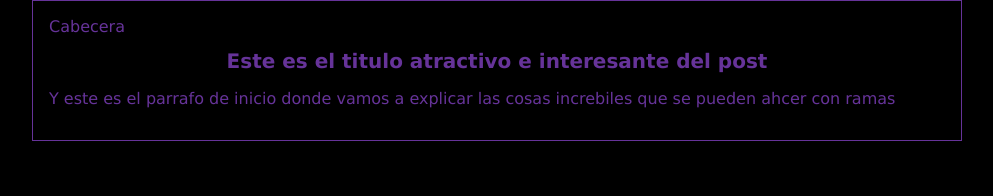
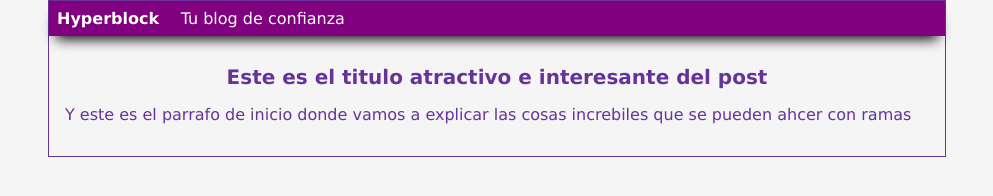
Before and after one commit to Maxiferado/hyperblog, a plain HTML site: page index.html in a window 1280 px wide. Shown: the whole page, without its empty margins (143-1136 px from the left). Drawn offline with Linux system fonts and the light colour scheme.

Commit message:
Es mi estilo B)

```diff
--- a/css/style.css
+++ b/css/style.css
@@ -1,5 +1,5 @@
 body{
-    background-color: black;
+    background-color: whitesmoke;
     text-align: left;
     font-family: 'Lucida Sans', 'Lucida Sans Regular', 'Lucida Grande', 'Lucida Sans Unicode', Geneva, Verdana, sans-serif;
     color: rebeccapurple;
@@ -7,10 +7,26 @@ body{
     margin: 0;
     padding: 0;
 }
+#cabecera{
+    background: purple;
+    font-weight: bold;
+    color: white;
+    margin: 0;
+    padding: 0.5em;
+    text-align: left;
+    box-shadow: 0px 10px 13px -7px #000000, 5px 5px 15px 5px rgba(0,0,0,0);
+
+}
+#cabecera #tagline{
+    padding: 0 0 0 1em;
+    font-weight: normal;
+    font-size: 0.8m;
+
+}
 
 #container{
  width: 70%;
- padding: 1em;
+ padding: 0em;
  text-align: left;
  border: 1px solid;
  margin: 0 auto;
@@ -21,3 +37,6 @@ body{
     font-size: 20px;
     text-align: center;
 }
+#post{
+    padding: 1em;
+}
--- a/index.html
+++ b/index.html
@@ -11,8 +11,9 @@
 <body>
      <div id="container">
          <div id="cabecera">
-             Cabecera
-         </div>
+            Hyperblock
+            <span id="tagline">Tu blog de confianza</span>
+      </div>
      <div id="post">
     <h1>Este es el titulo atractivo e interesante del post</h1>
     <p>Y este es el parrafo de inicio donde vamos a explicar las cosas increbiles que se pueden ahcer con ramas</p>
```
